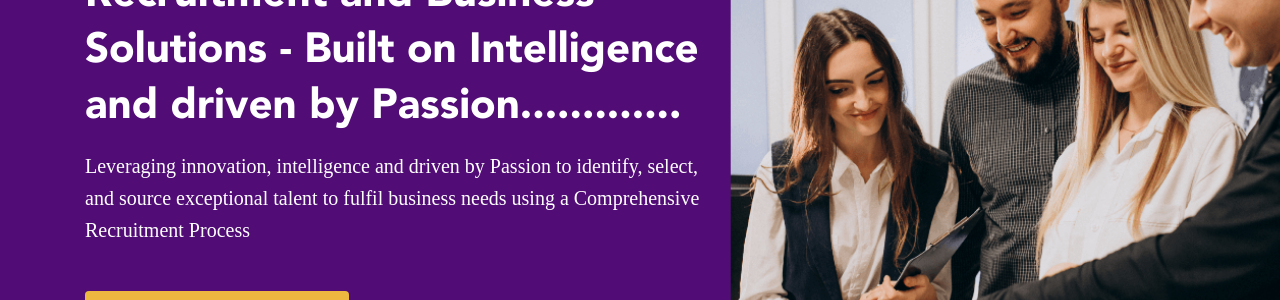
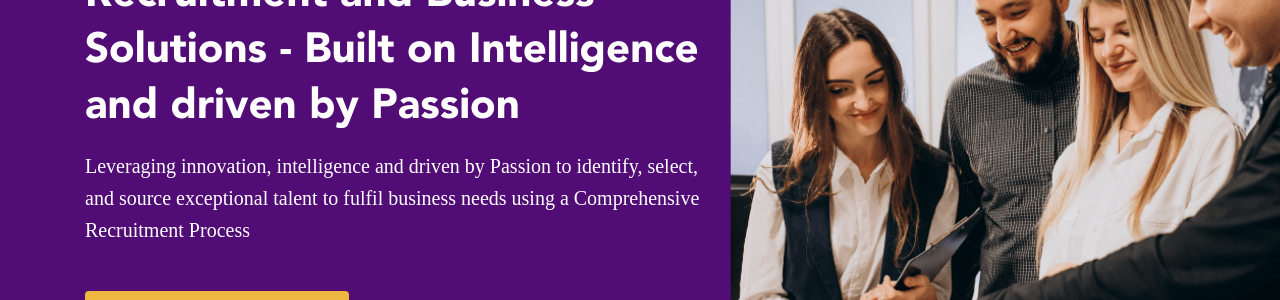
Before and after one commit to virajChuaudhary/RT-testing, a Jekyll site: the page built from index.md, in a window 1280 px wide and 900 px high. Shown: the part 230-530 px from the top of the window. Built offline with Jekyll 4.4.1, drawn with Linux system fonts in a browser that asks for light colours; some web fonts are replaced; some of the changed text lies outside the part shown.

```diff
--- a/index.md
+++ b/index.md
@@ -6,7 +6,7 @@ description: Recruitment and Business Solutions - Built on Intelligence and driv
 social-image: "/images/social-image.png"
 banner-image: "/images/home-banner.png"
 banner-heading: Recruitment and Business Solutions - Built on Intelligence and driven
-  by Passion.............
+  by Passion
 banner-sub-heading: 'Leveraging innovation, intelligence and driven by Passion to
   identify, select, and source exceptional talent to fulfil business needs using a
   Comprehensive Recruitment Process  '
```
